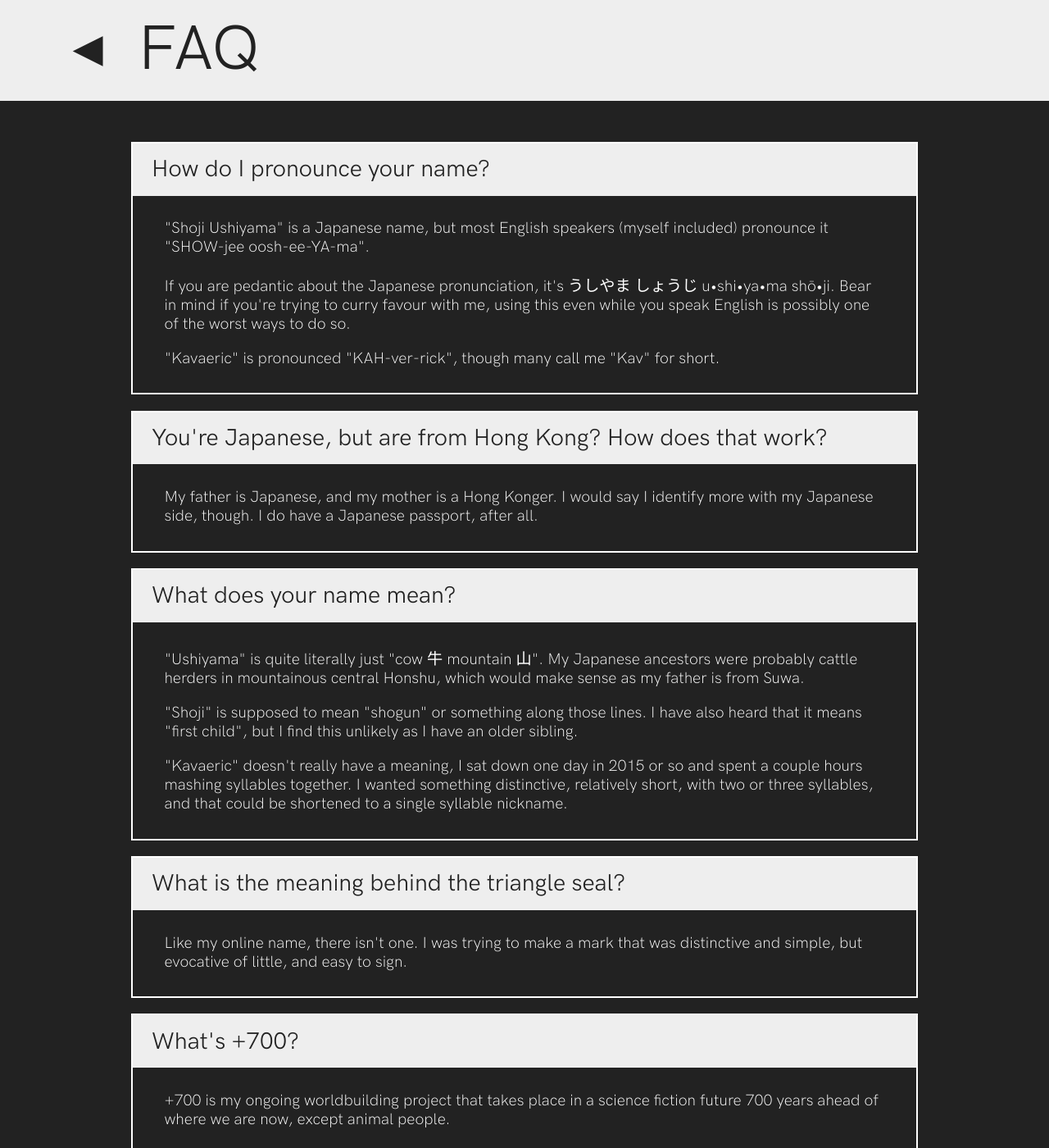
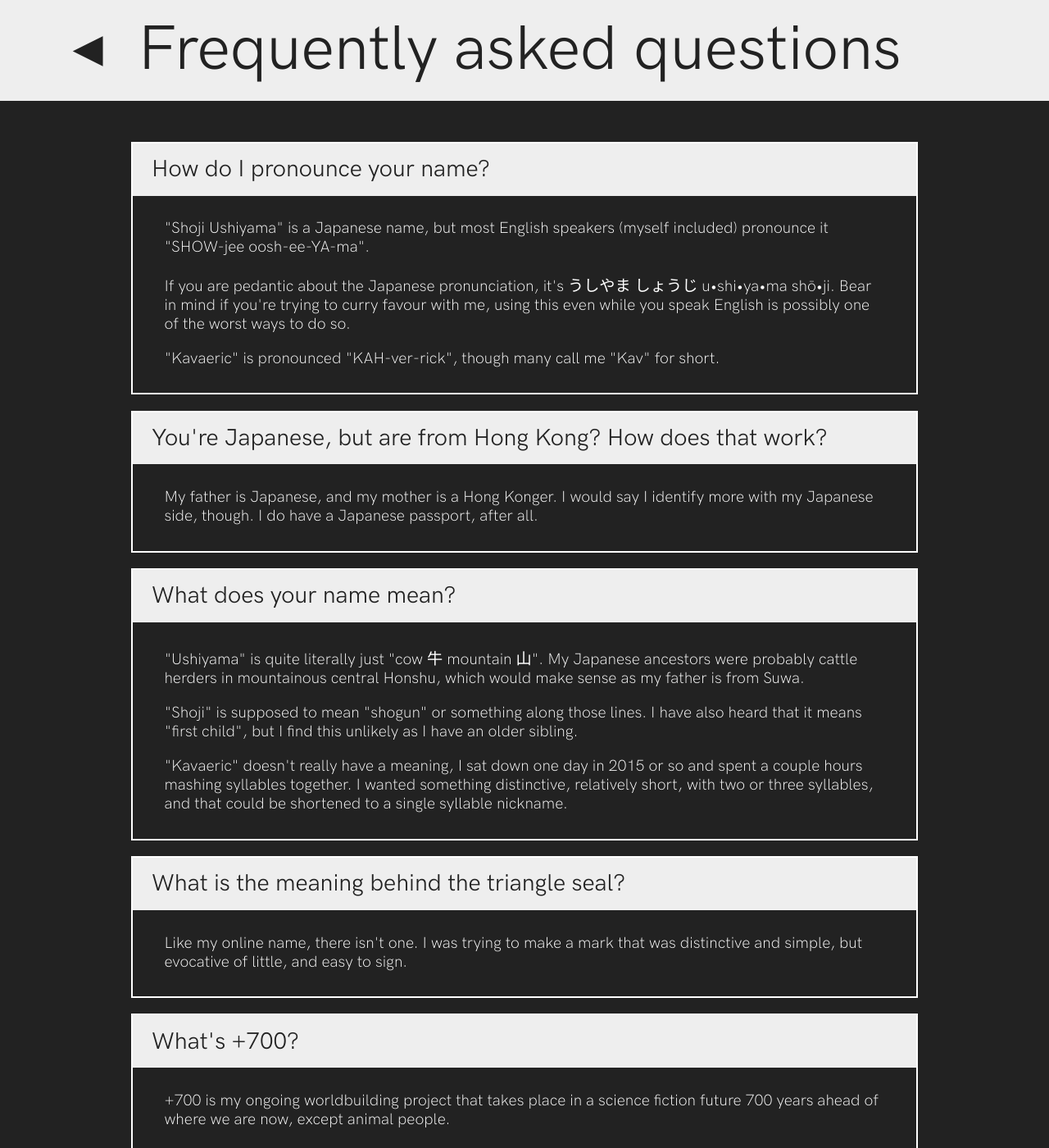
Before and after one commit to Kavaeric/kavaeric.github.io, a Jekyll site: the page faq.html, which Jekyll copies as it is, in a window 1280 px wide and 1400 px high. Shown: the whole window at 82% size. Built offline with Jekyll 4.4.1, drawn with Linux system fonts in a browser that asks for light colours; some of the changed text lies outside the part shown.

Commit message:
FAQ modifications
- Adjusted header button for FAQ
- Added FAQ content

```diff
--- a/default.css
+++ b/faq.css
@@ -1,4 +1,4 @@
-/* default.css */
+/* faq.css */
 
 h1 {
     position: fixed;
@@ -9,7 +9,7 @@
     padding: .2em 1em;
 
     color: #222;
-    font-size: 3em;
+    font-size: 2em;
     background-color: #eee;
 
     z-index: 10;
@@ -36,7 +36,12 @@
     opacity: .5;
 }
 
-@media only screen and (min-width: 768px) {
+@media only screen and (min-width: 640px) {
+    h1 {
+        font-size: 3em;
+    }
+}
+@media only screen and (min-width: 1024px) {
     h1 {
         font-size: 4em;
     }
--- a/faq.html
+++ b/faq.html
@@ -1,8 +1,20 @@
----
-layout: default
-title: FAQ
----
+<!-- default.html -->
+<!DOCTYPE html>
+<html lang="en">
+<head>
+    <meta charset="UTF-8">
+    <meta name="viewport" content="width=device-width, initial-scale=1.0">
+    <meta http-equiv="X-UA-Compatible" content="ie=edge">
+    <title>Kavaeric &#8227; FAQ</title>
 
+    <link rel="stylesheet" type="text/css" href="/style.css">
+    <link rel="stylesheet" type="text/css" href="/faq.css">
+</head>
+<body>
+    <div class="grid-container">
+
+        <h1><a href="../">&#9668;</a>Frequently asked questions</h1>
+        <div class="content">
             <div class="question">
                 <h2 id="How do I pronounce your name?">How do I pronounce your name?</h2>
                 <p>"Shoji Ushiyama" is a Japanese name, but most English speakers (myself included) pronounce it "SHOW-jee oosh-ee-YA-ma".<p>
@@ -40,6 +52,14 @@
             </div>
 
             <div class="question">
+                <h2 id="Where did you learn to draw?">Where did you learn to draw?</h2>
+                <p>I'm self-taught. But of course I'm not really self-taught, I just didn't learn from a school.</p>
+                <p>Perhaps the single best resource I can recommend is <a target="blank" href="https://www.ctrlpaint.com/">Ctrl-Paint</a>, which really launched me into rendering better as well as getting a better mindset
+                for art in general. It's taught by industry professional Matt Kohr, and is laid out such that the first sections can be done with traditional media, before moving onto digital.</p>
+                <p>Aside from that, it's a lot of browsing on Tumblr, Twitter, ArtStation, DeviantArt, and other sites. Start an art inspiration and reference folder, and save as much as you can in them.</p>
+            </div>
+
+            <div class="question">
                 <h2 id="Did you know that infantry-sized railguns aren't realistic?">Did you know that infantry-sized railguns aren't realistic?</h2>
                 <p>I do.</p>
             </div>
@@ -66,3 +86,7 @@
                 <h2 id="How about GIMP or Krita?">How about GIMP or Krita?</h2>
                 <p>Please go away.</p>
             </div>
+        </div>
+    </div>
+</body>
+</html>
--- a/index.html
+++ b/index.html
@@ -26,6 +26,7 @@
                 <a href="#about" class="button">About</a>
                 <a href="#contact" class="button">Contact</a>
                 <a href="#comms" class="button">Commissions</a>
+                <a href="faq.html" class="button pageButton">FAQ</a>
 
                 <div class="headerButtons" id="headerButtons">
                     <a href="javascript:;" class="button" id="knowing"></a>
--- a/style.css
+++ b/style.css
@@ -96,6 +96,19 @@
     text-decoration: none;
 
     background-color: rgba(255, 255, 255, 0);
+}
+
+div.header > div.headerStrip > a.button.pageButton::after {
+    content: "\25b8";
+    top: 0;
+    left: 0;
+    margin-left: 0em;
+
+    transition: margin-left .2s;
+}
+div.header > div.headerStrip > a.button.pageButton:hover::after,
+div.header > div.headerStrip > a.button.pageButton:focus::after {
+    margin-left: .1em;
 }
 
 /* Buttons to change showcase image */
```
Also changed, not shown: other parts of index.html (+1 -1 lines), 5 other files. Lines whose indentation alone changed are shown as unchanged.
